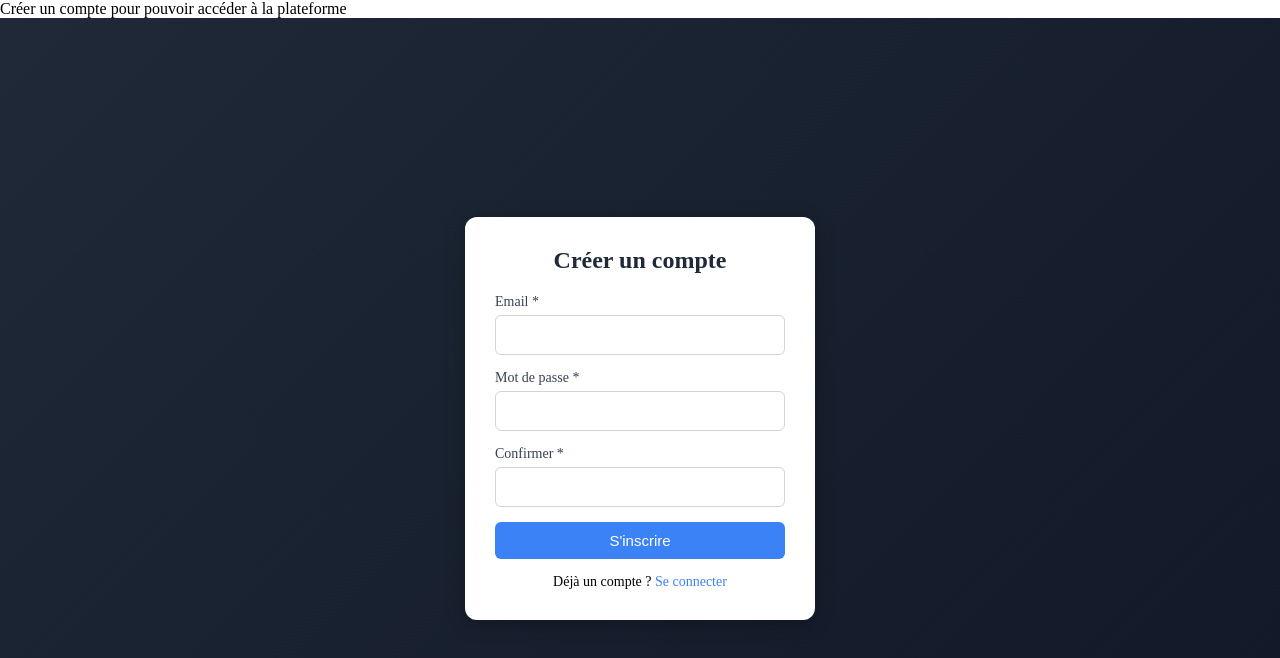
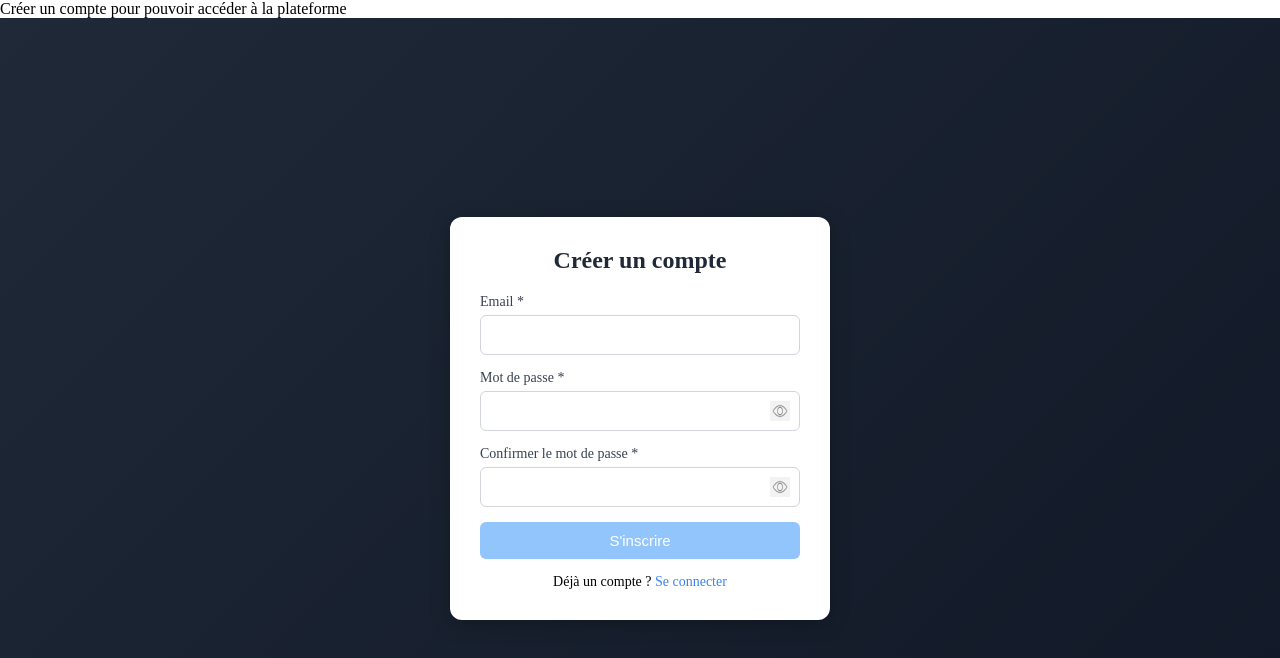
Before and after one commit to christ-ph/Projet331version2, a Vue app in the folder frontend/: page /register in a window 1280 px wide. Shown: the top 658 px of the page. Built offline with nearby package versions, Linux system fonts and the light colour scheme.

Commit message:
Auth update

```diff
--- a/frontend/src/components/auth/LoginForm.vue
+++ b/frontend/src/components/auth/LoginForm.vue
@@ -6,8 +6,14 @@ import { useAuthStore } from '@/stores/auth';
 const form = ref({ email: '', password: '' });
 const errorMessage = ref('');
 const successMessage = ref('');
+const showPassword = ref(false); // ✅ État pour afficher/masquer le mot de passe
 const router = useRouter();
 const authStore = useAuthStore();
+
+// ✅ Toggle visibility du mot de passe
+const togglePasswordVisibility = () => {
+  showPassword.value = !showPassword.value;
+};
 
 const login = async () => {
   errorMessage.value = '';
@@ -26,7 +32,6 @@ const login = async () => {
     }, 300);
 
   } catch (error) {
-    // ✅ Cas spécial : email non vérifié
     if (error.type === 'unverified') {
       router.push({
         path: '/verify-email',
@@ -47,23 +52,40 @@ const login = async () => {
       <h2 class="title">Connexion</h2>
 
       <form @submit.prevent="login" class="login-form">
-        <!-- ✅ Messages -->
         <p v-if="errorMessage" class="alert error">{{ errorMessage }}</p>
         <p v-if="successMessage" class="alert success">{{ successMessage }}</p>
 
-        <!-- ✅ Email -->
+        <!-- Email -->
         <div class="form-group">
           <label>Email</label>
           <input v-model="form.email" type="email" required placeholder="exemple@mail.com" />
         </div>
 
-        <!-- ✅ Password -->
+        <!-- Password avec toggle -->
         <div class="form-group">
           <label>Mot de passe</label>
-          <input v-model="form.password" type="password" required placeholder="Votre mot de passe" />
+          <div class="password-wrapper">
+            <input
+              v-model="form.password"
+              :type="showPassword ? 'text' : 'password'"
+              required
+              placeholder="Votre mot de passe"
+            />
+            <button
+              type="button"
+              class="toggle-password"
+              @click="togglePasswordVisibility"
+              tabindex="-1"
+            >
+              <img
+                :src="showPassword ? '/icone/eye-close.png' : '/icone/eye-open.png'"
+                alt="Toggle password"
+              />
+            </button>
+          </div>
         </div>
 
-        <!-- ✅ Submit -->
+        <!-- Submit -->
         <button type="submit" class="btn" :disabled="authStore.isLoading">
           <span v-if="authStore.isLoading">Connexion...</span>
           <span v-else>Se connecter</span>
@@ -79,7 +101,6 @@ const login = async () => {
 </template>
 
 <style scoped>
-/* ✅ Container global */
 .login-container {
   position: absolute;
   top: 0;
@@ -93,7 +114,6 @@ const login = async () => {
   padding: 20px;
 }
 
-/* ✅ Box centrale */
 .login-box {
   background: #ffffff;
   width: 350px;
@@ -103,21 +123,18 @@ const login = async () => {
   text-align: center;
 }
 
-/* ✅ Titre */
 .title {
   margin-bottom: 20px;
   font-size: 24px;
   color: #1f2937;
 }
 
-/* ✅ Formulaire */
 .login-form {
   display: flex;
   flex-direction: column;
   gap: 15px;
 }
 
-/* ✅ Messages */
 .alert {
   padding: 10px;
   border-radius: 6px;
@@ -132,7 +149,6 @@ const login = async () => {
   color: #166534;
 }
 
-/* ✅ Inputs */
 .form-group {
   text-align: left;
 }
@@ -142,22 +158,54 @@ const login = async () => {
   margin-bottom: 5px;
   display: block;
 }
+
+/* ✅ Wrapper pour le champ password + toggle */
+.password-wrapper {
+  position: relative;
+  display: flex;
+  align-items: center;
+}
+
 .form-group input {
   width: 100%;
   height: 40px;
   border: 1px solid #d1d5db;
   border-radius: 6px;
-  padding: 0 10px;
+  padding: 0 40px 0 10px; /* ✅ Padding à droite pour l'icône */
   font-size: 14px;
   transition: 0.2s;
 }
+
 .form-group input:focus {
   border-color: #3b82f6;
   outline: none;
   box-shadow: 0 0 0 2px rgba(59,130,246,0.2);
 }
 
-/* ✅ Bouton */
+/* ✅ Bouton toggle password */
+.toggle-password {
+  position: absolute;
+  right: 10px;
+  background: none;
+  border: none;
+  cursor: pointer;
+  padding: 0;
+  display: flex;
+  align-items: center;
+  justify-content: center;
+}
+
+.toggle-password img {
+  width: 20px;
+  height: 20px;
+  opacity: 0.6;
+  transition: opacity 0.2s;
+}
+
+.toggle-password:hover img {
+  opacity: 1;
+}
+
 .btn {
   background: #3b82f6;
   color: white;
@@ -176,7 +224,6 @@ const login = async () => {
   cursor: not-allowed;
 }
 
-/* ✅ Lien inscription */
 .register-text {
   margin-top: 15px;
   font-size: 14px;
--- a/frontend/src/components/auth/RegisterForm.vue
+++ b/frontend/src/components/auth/RegisterForm.vue
@@ -1,5 +1,5 @@
 <script setup>
-import { ref } from 'vue';
+import { ref, computed } from 'vue';
 import { useRouter } from 'vue-router';
 import { useAuthStore } from '@/stores/auth';
 
@@ -11,19 +11,80 @@ const errorMessage = ref('');
 const successMessage = ref('');
 const otpMessage = ref('');
 
+// ✅ Toggle visibility des mots de passe
+const showPassword = ref(false);
+const showConfirm = ref(false);
+
 const router = useRouter();
 const authStore = useAuthStore();
+
+// ✅ Validation du mot de passe en temps réel
+const passwordValidation = computed(() => {
+  const pwd = form.value.password;
+
+  if (!pwd) return { valid: false, errors: [] };
+
+  const errors = [];
+
+  // Longueur minimale
+  if (pwd.length < 8) {
+    errors.push('Au moins 8 caractères');
+  }
+
+  // Espaces au début ou à la fin
+  if (pwd !== pwd.trim()) {
+    errors.push('Pas d\'espaces en début ou fin');
+  }
+
+  // Caractères interdits (emojis, symboles bizarres)
+  const invalidChars = /[^\x20-\x7E]/g; // Accepte uniquement ASCII imprimable
+  if (invalidChars.test(pwd)) {
+    errors.push('Caractères invalides détectés');
+  }
+
+  // Scripts/balises HTML
+  if (/<|>|script|&lt;|&gt;/i.test(pwd)) {
+    errors.push('Caractères interdits (< > script)');
+  }
+
+  return {
+    valid: errors.length === 0,
+    errors
+  };
+});
+
+// ✅ Vérification si le mot de passe de confirmation correspond
+const confirmPasswordMatch = computed(() => {
+  if (!form.value.confirm) return null; // Pas encore rempli
+  return form.value.password === form.value.confirm;
+});
+
+const togglePasswordVisibility = () => {
+  showPassword.value = !showPassword.value;
+};
+
+const toggleConfirmVisibility = () => {
+  showConfirm.value = !showConfirm.value;
+};
 
 const register = async () => {
   errorMessage.value = '';
   successMessage.value = '';
   otpMessage.value = '';
 
+  // ✅ Validation mot de passe
+  if (!passwordValidation.value.valid) {
+    errorMessage.value = passwordValidation.value.errors.join(', ');
+    return;
+  }
+
+  // ✅ Vérification confirmation
   if (form.value.password !== form.value.confirm) {
     errorMessage.value = "Les mots de passe ne correspondent pas.";
     return;
   }
 
+  // ✅ Validation email
   if (!form.value.email.includes("@")) {
     errorMessage.value = "Veuillez entrer un email valide.";
     return;
@@ -78,33 +139,93 @@ const resend = async () => {
     <div class="register-box">
       <h2 class="title">Créer un compte</h2>
 
-      <!-- ✅ FORMULAIRE REGISTER -->
+      <!-- FORMULAIRE REGISTER -->
       <form v-if="!showOtp" @submit.prevent="register" class="register-form">
         <p v-if="errorMessage" class="alert error">{{ errorMessage }}</p>
         <p v-if="successMessage" class="alert success">{{ successMessage }}</p>
 
+        <!-- Email -->
         <div class="form-group">
           <label>Email *</label>
           <input v-model="form.email" type="email" required />
         </div>
 
+        <!-- Mot de passe avec toggle -->
         <div class="form-group">
           <label>Mot de passe *</label>
-          <input v-model="form.password" type="password" required />
+          <div class="password-wrapper">
+            <input
+              v-model="form.password"
+              :type="showPassword ? 'text' : 'password'"
+              required
+            />
+            <button
+              type="button"
+              class="toggle-password"
+              @click="togglePasswordVisibility"
+              tabindex="-1"
+            >
+              <img
+                :src="showPassword ? '/icone/eye-close.png' : '/icone/eye-open.png'"
+                alt="Toggle"
+              />
+            </button>
+          </div>
+
+          <!-- ✅ Affichage des erreurs de validation -->
+          <div v-if="form.password && !passwordValidation.valid" class="validation-errors">
+            <p v-for="error in passwordValidation.errors" :key="error" class="error-text">
+              ⚠️ {{ error }}
+            </p>
+          </div>
         </div>
 
+        <!-- Confirmation mot de passe avec toggle -->
         <div class="form-group">
-          <label>Confirmer *</label>
-          <input v-model="form.confirm" type="password" required />
+          <label>Confirmer le mot de passe *</label>
+          <div class="password-wrapper">
+            <input
+              v-model="form.confirm"
+              :type="showConfirm ? 'text' : 'password'"
+              required
+              :class="{
+                'input-error': confirmPasswordMatch === false,
+                'input-success': confirmPasswordMatch === true
+              }"
+            />
+            <button
+              type="button"
+              class="toggle-password"
+              @click="toggleConfirmVisibility"
+              tabindex="-1"
+            >
+              <img
+                :src="showConfirm ? '/icone/eye-close.png' : '/icone/eye-open.png'"
+                alt="Toggle"
+              />
+            </button>
+          </div>
+
+          <!-- ✅ Message si les mots de passe ne correspondent pas -->
+          <p v-if="confirmPasswordMatch === false" class="error-text">
+            ❌ Les mots de passe ne correspondent pas
+          </p>
+          <p v-if="confirmPasswordMatch === true" class="success-text">
+            ✅ Les mots de passe correspondent
+          </p>
         </div>
 
-        <button type="submit" class="btn" :disabled="authStore.isLoading">
+        <button
+          type="submit"
+          class="btn"
+          :disabled="authStore.isLoading || !passwordValidation.valid"
+        >
           <span v-if="authStore.isLoading">Inscription...</span>
           <span v-else>S'inscrire</span>
         </button>
       </form>
 
-      <!-- ✅ FORMULAIRE OTP -->
+      <!-- FORMULAIRE OTP -->
       <div v-else class="otp-box">
         <p v-if="errorMessage" class="alert error">{{ errorMessage }}</p>
         <p v-if="otpMessage" class="alert success">{{ otpMessage }}</p>
@@ -138,7 +259,6 @@ const resend = async () => {
 </template>
 
 <style scoped>
-/* ✅ Styles OTP */
 .otp-box {
   margin-top: 20px;
   text-align: center;
@@ -174,7 +294,6 @@ const resend = async () => {
   background: #4b5563;
 }
 
-/* ✅ Container global */
 .register-container {
   width: 100%;
   height: 100vh;
@@ -187,7 +306,7 @@ const resend = async () => {
 
 .register-box {
   background: #ffffff;
-  width: 350px;
+  width: 380px;
   padding: 30px;
   border-radius: 12px;
   box-shadow: 0 4px 20px rgba(0,0,0,0.25);
@@ -229,19 +348,80 @@ const resend = async () => {
   margin-bottom: 5px;
   display: block;
 }
+
+/* ✅ Wrapper password */
+.password-wrapper {
+  position: relative;
+  display: flex;
+  align-items: center;
+}
+
 .form-group input {
   width: 100%;
   height: 40px;
   border: 1px solid #d1d5db;
   border-radius: 6px;
-  padding: 0 10px;
+  padding: 0 40px 0 10px;
   font-size: 14px;
   transition: 0.2s;
 }
+
 .form-group input:focus {
   border-color: #3b82f6;
   outline: none;
   box-shadow: 0 0 0 2px rgba(59,130,246,0.2);
+}
+
+/* ✅ Bordures pour confirmation password */
+.input-error {
+  border-color: #ef4444 !important;
+  box-shadow: 0 0 0 2px rgba(239, 68, 68, 0.2) !important;
+}
+
+.input-success {
+  border-color: #10b981 !important;
+  box-shadow: 0 0 0 2px rgba(16, 185, 129, 0.2) !important;
+}
+
+/* ✅ Toggle password button */
+.toggle-password {
+  position: absolute;
+  right: 10px;
+  background: none;
+  border: none;
+  cursor: pointer;
+  padding: 0;
+  display: flex;
+  align-items: center;
+  justify-content: center;
+}
+
+.toggle-password img {
+  width: 20px;
+  height: 20px;
+  opacity: 0.6;
+  transition: opacity 0.2s;
+}
+
+.toggle-password:hover img {
+  opacity: 1;
+}
+
+/* ✅ Messages de validation */
+.validation-errors {
+  margin-top: 5px;
+}
+
+.error-text {
+  font-size: 12px;
+  color: #ef4444;
+  margin: 3px 0;
+}
+
+.success-text {
+  font-size: 12px;
+  color: #10b981;
+  margin-top: 5px;
 }
 
 .btn {
```
Also changed, not shown: frontend/public/icone/eye-close.png (added), frontend/public/icone/eye-open.png (added).
